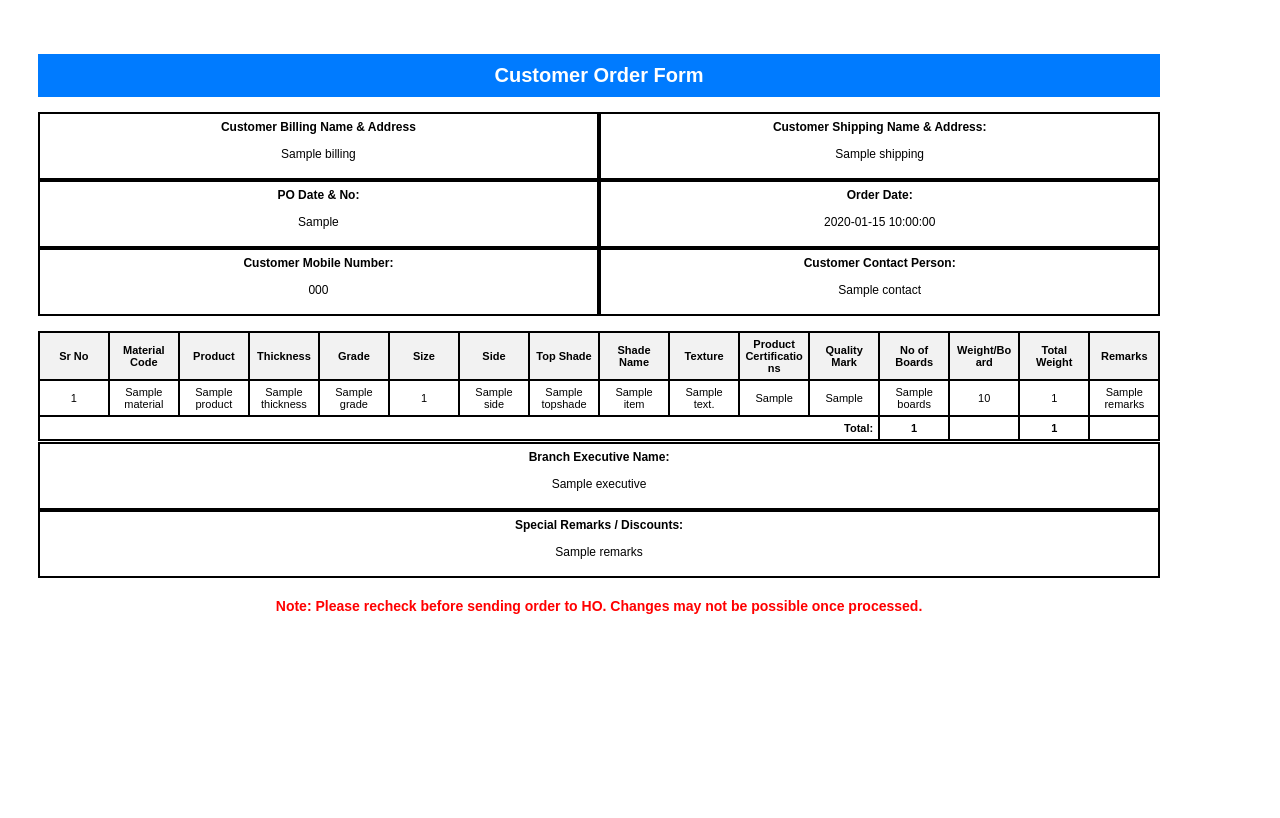
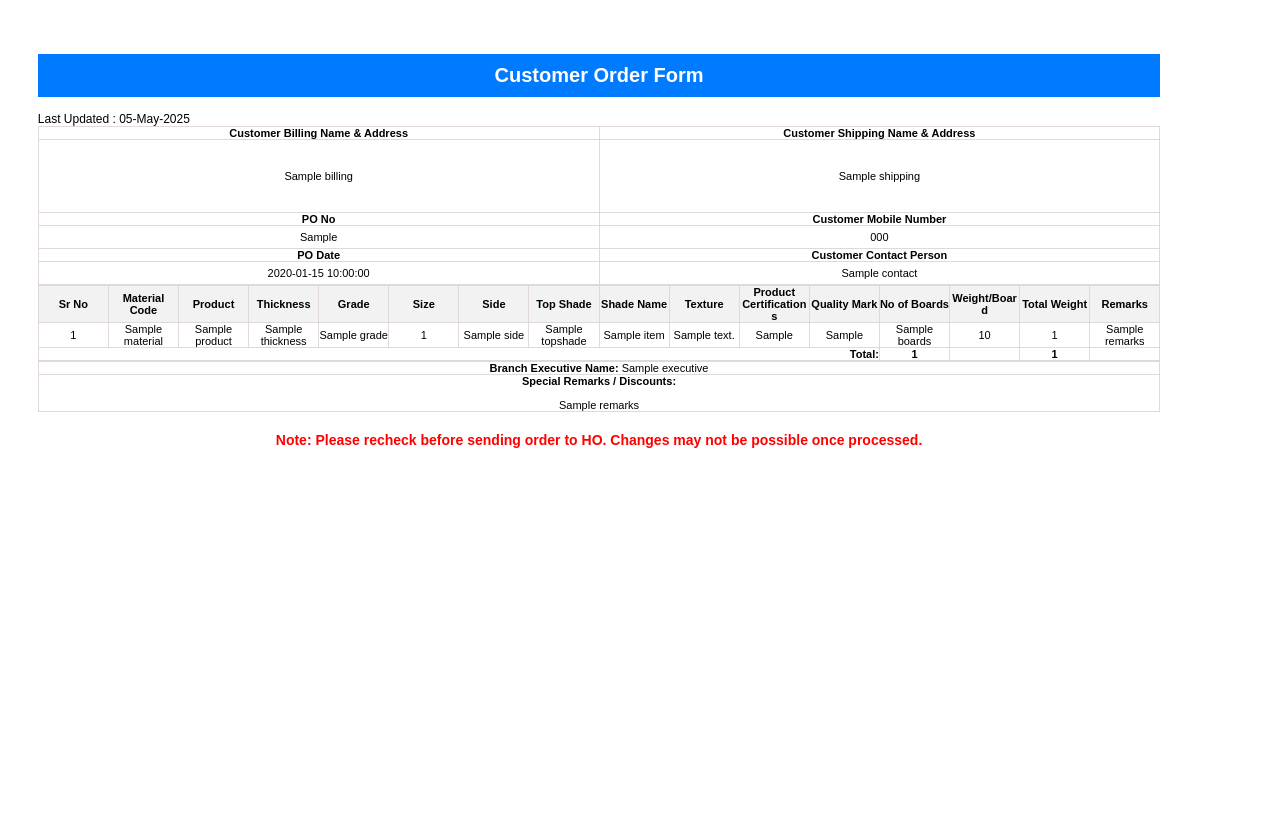
Before and after one commit to SteevBhola/orderform-backend, a FastAPI app: template templates/pdf_template.html in a window 1280 px wide. Shown: the top 818 px of the page. Run offline with FastAPI, Linux system fonts and the light colour scheme; the template is opened without the code that fills it: most values are stand-ins (such as "Sample title", 1, 10 or a date in 2020).

Commit message:
Update pdf_template.html

```diff
--- a/templates/pdf_template.html
+++ b/templates/pdf_template.html
@@ -11,6 +11,7 @@
       margin: 0;
       width: 297mm;
       height: 210mm;
+      border: 1px;
     }
     h2 {
       background-color: #007bff;
@@ -20,6 +21,8 @@
       font-size: 20px;
       margin-bottom: 15px;
     }
+
+
     .form-section {
       margin-bottom: 0px;
       text-align: center;
@@ -50,13 +53,13 @@
     table {
       width: 100%;
       border-collapse: collapse;
-      margin-top: 15px;
+      margin-top: 0px;
       font-size: 11px;
-      margin-bottom: 1px;
+      margin-bottom: 0px;
     }
     th, td {
-      border: 2px solid #000;
-      padding: 5px;
+      border: 1px solid #dfd5d5ea;
+      padding: 0px;
       text-align: center;
       word-wrap: break-word;
     }
@@ -66,6 +69,15 @@
     tfoot td {
       font-weight: bold;
     }
+
+    .Header-raw{
+    border: 1px solid #000;
+    }
+
+    .Header-data{
+      padding: 30px;
+    }
+
     .footer-note {
       text-align: center;
       color: red;
@@ -73,10 +85,16 @@
       margin-top: 20px;
       font-size: 14px;
     }
+
+    .section-title {
+      font-weight: bold;
+    }
     @page {
       size: A4 landscape;
       margin: 10mm;
     }
+
+
   </style>
 
   </style>
@@ -84,8 +102,47 @@
 <body>
 
   <h2>Customer Order Form</h2>
+  <p1>Last Updated : 05-May-2025</p1>
 
-   <!-- Billing -->
+  <table class="Header-table" cellpadding="8" cellspacing="0" style="width: 100%; border-collapse: collapse;">
+    <tr class="Header-raw">
+      <th>Customer Billing Name & Address</th>
+      <!-- <th>W.E.F</th> -->
+      <th>Customer Shipping Name & Address</th>
+    </tr>
+    <tr>
+      <td class="Header-data" style="width:45%;">{{ billing }}</td>
+      <!-- <td style="width:10%;">05-May-2025</td> -->
+      <td class="Header-data" style="width:45%;">{{ shipping }}</td>
+    </tr>
+    <tr>
+      <th>PO No</th>
+      <!-- <th></th> -->
+      <th>Customer Mobile Number</th>
+    </tr>
+    <tr>
+      <td class="Header-data-po" style="padding: 5px;">{{ po }}</td>
+      <!-- <td></td> -->
+      <td class="Header-data-cd" style="padding: 5px;" >{{ mobile }}</td>
+    </tr>
+
+    <tr>
+
+      <th>PO Date</th>
+      <!-- <th></th> -->
+      <th>Customer Contact Person</th>
+    </tr>
+    <tr>
+      <td class="Header-data-po" style="padding: 5px;">{{ orderDate }}</td>
+      <!-- <td></td> -->
+      <td class="Header-data-cd" style="padding: 5px;">{{ contact }}</td>
+    </tr>
+
+  </table>
+
+
+
+   <!-- Billing
    <div class="form-section flex">
     <div class="half-width border-box" >
       <label for="billing">Customer Billing Name & Address</label>
@@ -117,9 +174,9 @@
       <label>Customer Contact Person:</label>
       <p>{{ contact }}</p>
     </div>
-  </div>
+  </div> -->
 
-  <table style="table-layout: fixed; width: 100%;">
+  <table class="order-body" style="table-layout: fixed; width: 100%;">
     <thead>
       <tr>
         <th>Sr No</th>
@@ -147,9 +204,9 @@
         <td>{{ item.material }}</td>
         <td>{{ item.product }}</td>
         <td>{{ item.thickness }}</td>
-        <td>{{ item.Grade }}</td>
-        <td>{{ item.Size }}</td>
-        <td>{{ item.Side }}</td>
+        <td>{{ item.grade }}</td>
+        <td>{{ item.size }}</td>
+        <td>{{ item.side }}</td>
         <td>{{ item.topshade }}</td>
         <td>{{ item.shadeName }}</td>
         <td>{{ item.texture }}</td>
@@ -174,7 +231,7 @@
   </table>
 
 
-  <div class="form-section border-box">
+  <!-- <div class="form-section border-box">
     <label>Branch Executive Name:</label>
     <p>{{ executive }}</p>
   </div>
@@ -182,7 +239,41 @@
   <div class="form-section border-box">
     <label>Special Remarks / Discounts:</label>
     <p>{{ remarks }}</p>
-  </div>
+  </div> -->
+
+
+
+  <!-- Branch and Remarks -->
+  <table>
+    <tr>
+      <td colspan="16">
+        <span class="section-title">Branch Executive Name:</span> {{ executive }}
+      </td>
+    </tr>
+    <tr>
+      <td colspan="16">
+        <span class="section-title">Special Remarks / Discounts:</span><br><br>
+        <div class="remarks-box">{{ remarks  }}</div>
+      </td>
+    </tr>
+  </table>
+
+  <!-- <table class="Header-table" cellpadding="8" cellspacing="0" style="width: 100%; border-collapse: collapse;">
+    <tr class="Header-raw">
+      <th>Branch Executive Name:</th>
+    </tr>
+         <tr>
+      <th>Special Remarks / Discounts:</th>
+    </tr>
+    <tr>
+      <td class="Header-data" style="width:45%;">{{ executive  }}</td>
+    </tr>
+
+      <tr>
+      <td class="Header-data" style="width:45%;">{{ remarks }}</td>
+    </tr>
+
+  </table> -->
 
   <div class="footer-note">
     Note: Please recheck before sending order to HO. Changes may not be possible once processed.
```
